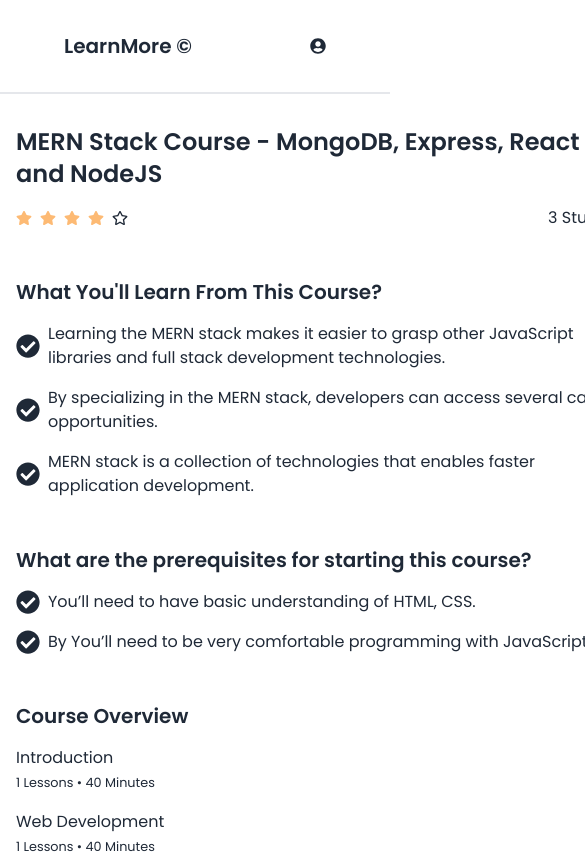
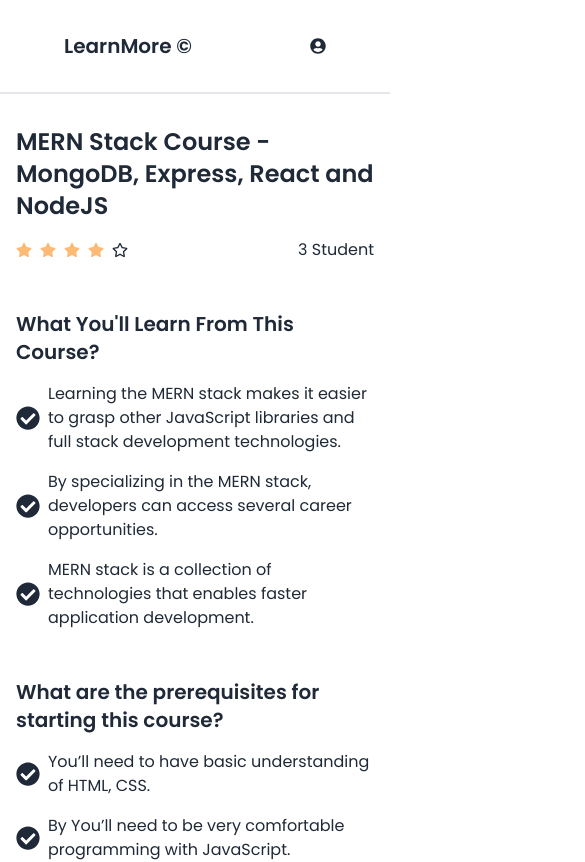
Before and after one commit to killshotxd/Learn-More, a React (Vite) app: page /course-details in a window 390 px wide. Shown: the top 862 px of the page, 585 px wide, since content can reach past the window. Built offline with nearby package versions, Linux system fonts and the light colour scheme; no server answers.

Commit message:
Responsive

```diff
--- a/src/components/CourseDetails.jsx
+++ b/src/components/CourseDetails.jsx
@@ -103,11 +103,14 @@
             </ul>
           </div>
         </div>
-        <div className="md:fixed md:top-30 mt-4 md:right-16 max-h-screen">
-          <div>
+        <div className="md:fixed md:top-30 mt-4 md:right-16 max-h-screen px-6">
+          <div className="md:w-[440px] md:h-[280px]">
             <ReactPlayer
               url="https://www.youtube.com/watch?v=LXb3EKWsInQ"
               controls="true"
+              className="react-player"
+              width="100%"
+              height="100%"
             />
           </div>
         </div>
--- a/src/index.css
+++ b/src/index.css
@@ -18,3 +18,13 @@
   right: 1px;
   top: 1px;
 }
+.player-wrapper {
+  position: relative;
+  padding-top: 56.25%; /* 16:9 aspect ratio */
+}
+
+.react-player {
+  position: absolute;
+  top: 0;
+  left: 0;
+}
```
